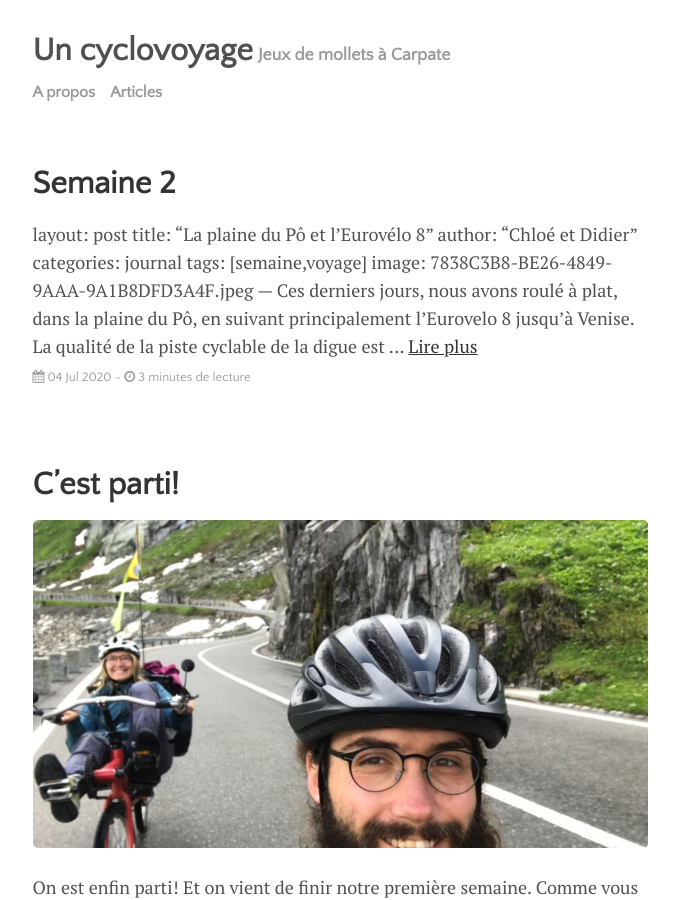
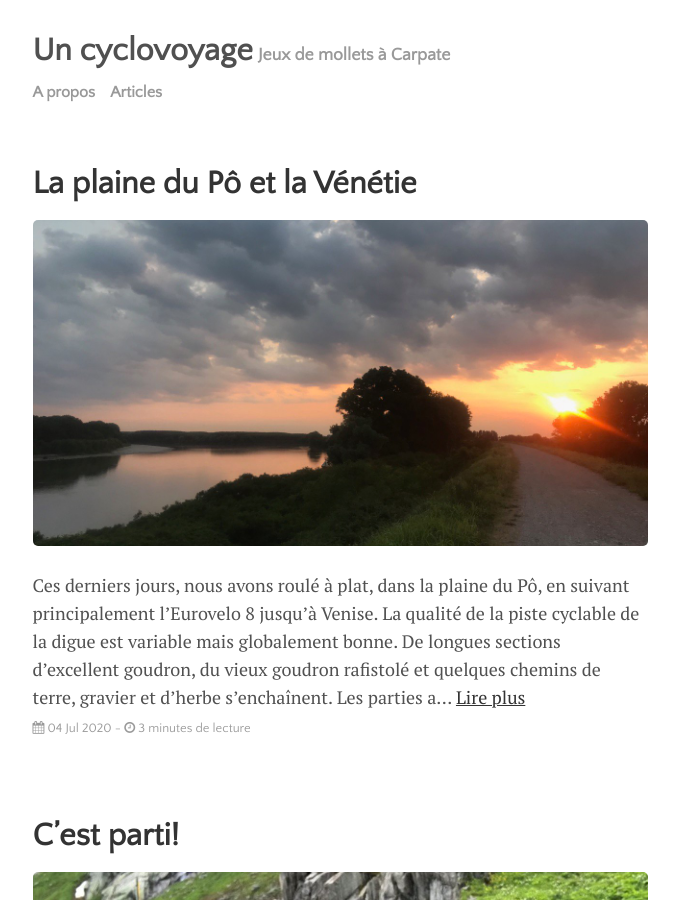
Before and after one commit to cyclovoyage/cyclovoyage.github.io, a Jekyll site: the page built from index.html, in a window 1280 px wide and 900 px high. Shown: the whole window, without its empty margins (300-979 px from the left). Built offline with Jekyll 4.4.1, drawn with Linux system fonts in a browser that asks for light colours; the list of posts is cut into pages by our own code.

Commit message:
Update 2020-07-04-semaine-2.md

```diff
--- a/_posts/2020-07-04-semaine-2.md
+++ b/_posts/2020-07-04-semaine-2.md
@@ -1,11 +1,10 @@
-
 ---
 layout: post
-title: "La plaine du Pô et l’Eurovélo 8"
+title: "La plaine du Pô et la Vénétie"
 author: "Chloé et Didier"
 categories: journal
 tags: [semaine,voyage]
-image: 7838C3B8-BE26-4849-9AAA-9A1B8DFD3A4F.jpeg
+image: "7838C3B8-BE26-4849-9AAA-9A1B8DFD3A4F.jpeg"
 ---
 
 Ces derniers jours, nous avons roulé à plat, dans la plaine du Pô, en suivant principalement l’Eurovelo 8 jusqu’à Venise. La qualité de la piste cyclable de la digue est variable mais globalement bonne. De longues sections d’excellent goudron, du vieux goudron rafistolé et quelques chemins de terre, gravier et d’herbe s’enchaînent. Les parties avec le bon goudron sont très agréables, comme c’est plat et droit, on roule bien! Les parties en gravier et terre sont plus difficiles. Nos vélos, avec leur chargements, sont probablement plus instables et l’on est tombés chacun une ou deux fois.
@@ -18,48 +17,46 @@ On a pris le temps de visiter Ferrare. Siège de la lignée des Este. Didier se
 
 On a ensuite traversé le delta du Pô avec plein de beaux oiseaux et les premiers bouts de mer, ainsi que les deux îles au sud de Venise.
 
-              <img src="/assets/img/DFDF29E6-CC00-46E7-90C0-4D907A99CFE4.jpeg">
+<img src="/assets/img/DFDF29E6-CC00-46E7-90C0-4D907A99CFE4.jpeg">
 
 On a pris plusieurs bateaux pour arriver à Venise. Ici, le masque est obligatoire et les gens respectent la règle strictement. Impossible d’entrer dans un bateau ou magasin sans masque. Dans certains, on nous mesure aussi la température à l’entrée.
 
-              <img src="/assets/img/05C7AF91-62DE-446A-8619-B3F40C02F9C8.jpeg">
+<img src="/assets/img/05C7AF91-62DE-446A-8619-B3F40C02F9C8.jpeg">
 
-
-              <img src="/assets/img/93E21A71-7D1D-4F57-92B1-613318B5BC08.jpeg">
+<img src="/assets/img/93E21A71-7D1D-4F57-92B1-613318B5BC08.jpeg">
 
 Nous avons laissé nos vélos quelque heures pour aller visiter une Venise calme. Les terrasses étaient principalement vide et la place Saint Marc aussi. On en profite pour prendre notre picnic sur le Rialto. Nous avons été marqués par le nombre de bâtiments inhabités, il y a de la place ici!
 
-              <img src="/assets/img/13412461-A230-48F7-83E0-C2255A61051D.jpeg">
+<img src="/assets/img/13412461-A230-48F7-83E0-C2255A61051D.jpeg">
 
-
-              <img src="/assets/img/174582A1-8138-4AE0-AA83-B50C32C3621A.jpeg">
-
-
+<img src="/assets/img/174582A1-8138-4AE0-AA83-B50C32C3621A.jpeg">
 
 Après 10 jours de vélo, nous nous sommes finalement reposés une journée au camping et à la plage. Le soir, on a campé dans les champs à côté d’une maison abandonnée en direction de Trieste.
 
 En route, on a trouvé de quoi se rafraîchir et se laver :-)
-              <img src="/assets/img/A6E6B1F5-743D-4429-B5E8-8FCE25CA130B.jpeg">
+
+
+<img src="/assets/img/BC7783B7-34CF-433E-9A05-30CAC5E8F16C.jpeg">
 
 On rencontre aussi toute sorte de joli individus...
-           <img src="/assets/img/BC7783B7-34CF-433E-9A05-30CAC5E8F16C.jpeg">
+
+<img src="/assets/img/A6E6B1F5-743D-4429-B5E8-8FCE25CA130B.jpeg">
 
 
-
-              <img src="/assets/img/F6B79A99-6A09-493D-8E94-3480F7F45E5B.jpeg">
+<img src="/assets/img/F6B79A99-6A09-493D-8E94-3480F7F45E5B.jpeg">
 
 Nous sommes à Trieste, à la frontière de la Slovénie! L’histoire de la ville à l’intersection des cultures autrichiennes, italiennes et slaves nous fascine.
 
 Pendant la visite du théâtre romain et de la forteresse, nous commençons à réfléchir à la suite du voyage. Nous avons les deux très envie d’aller vers les Balkans. L’épidémie du Covid-19 est malheureusement plus inquiétante que le jour du départ il y a deux semaines : hausse des cas en Suisse, un foyer de contamination dans le sud des Balkans et situation inquiétante en Amérique et en Inde. On a donc décidé de changer notre direction et de rester dans les pays limitrophes de la Suisse afin de pouvoir s’assurer de rentrer si une "deuxième vague" européenne arrive. Nous allons commencer par descendre vers le sud de l’Italie, mais avant on fait quelques jours de pause dans une réserve naturelle, au dessus de Monfalcone.
 
-              <img src="/assets/img/55424CA1-62E5-43E4-974C-3D39328E5618.jpeg">
+<img src="/assets/img/55424CA1-62E5-43E4-974C-3D39328E5618.jpeg">
 
 Et nous avons de la compagnie!
-              <img src="/assets/img/21FF34CD-AAE2-4B3F-93B0-EDD6F118BB1A.jpeg">
 
-
+<img src="/assets/img/21FF34CD-AAE2-4B3F-93B0-EDD6F118BB1A.jpeg">
 
 <img src="/assets/img/82145EE6-20F1-4632-86F0-74023453E473.jpeg">
 
 Notre itinéraire:
-              <img src="/assets/img/DFDF29E6-CC00-46E7-90C0-4D907A99CFE4.jpeg">
+
+<img src="/assets/img/DFDF29E6-CC00-46E7-90C0-4D907A99CFE4.jpeg">
```
